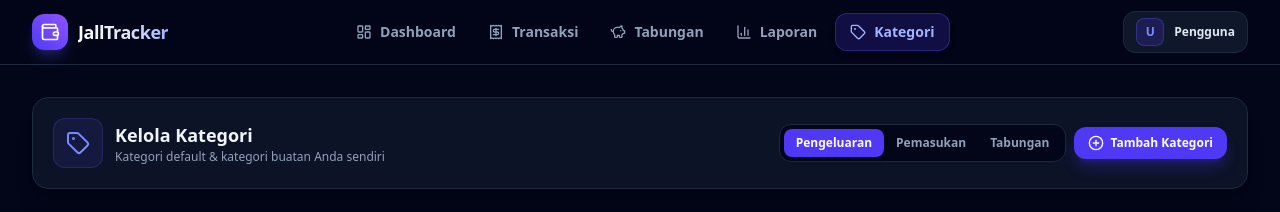
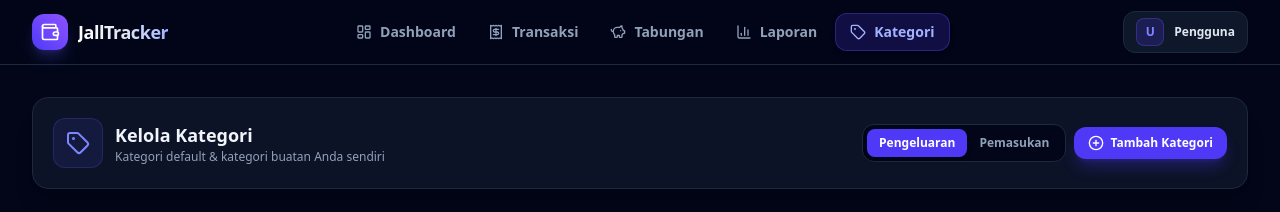
Before and after one commit to Firjal/personal-expense-tracker, a Next.js app: page /categories in a window 1280 px wide. Shown: the top 212 px of the page. Built offline with nearby package versions, Linux system fonts and the light colour scheme; no server answers; the database is empty.

Commit message:
Hapus Category Tabungan

```diff
--- a/components/categories/CategoryManager.tsx
+++ b/components/categories/CategoryManager.tsx
@@ -100,7 +100,6 @@ export function CategoryManager({
             {[
               { label: 'Pengeluaran', type: 'expense' },
               { label: 'Pemasukan', type: 'income' },
-              { label: 'Tabungan', type: 'savings' },
             ].map(tab => (
               <button
                 key={tab.type}
--- a/lib/actions/categories.ts
+++ b/lib/actions/categories.ts
@@ -12,6 +12,7 @@ export async function fetchCategories(userId: string): Promise<Category[]> {
     .from('categories')
     .select('*')
     .eq('user_id', userId)
+    .neq('type', 'savings')
     .order('name');
 
   if (error) {
```
